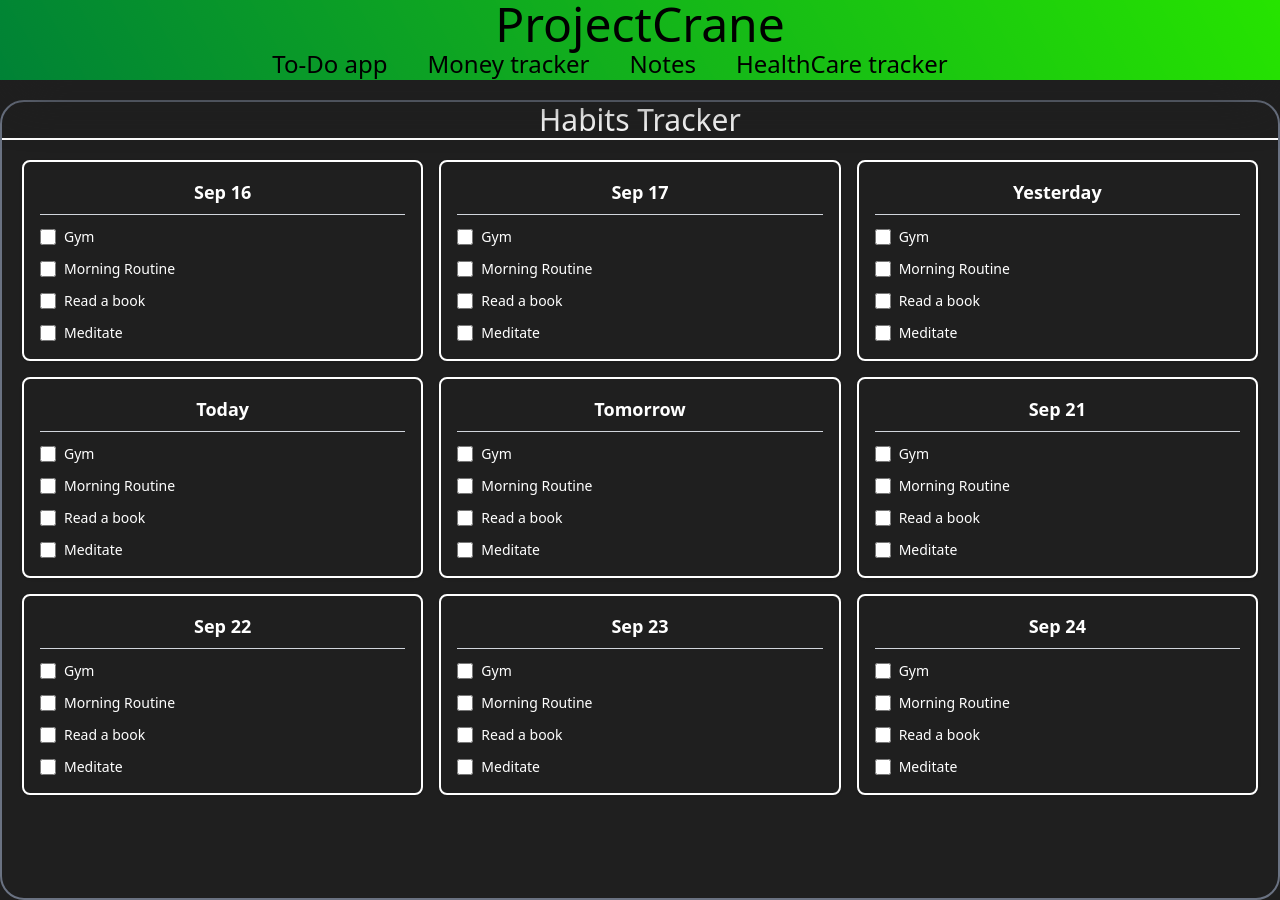
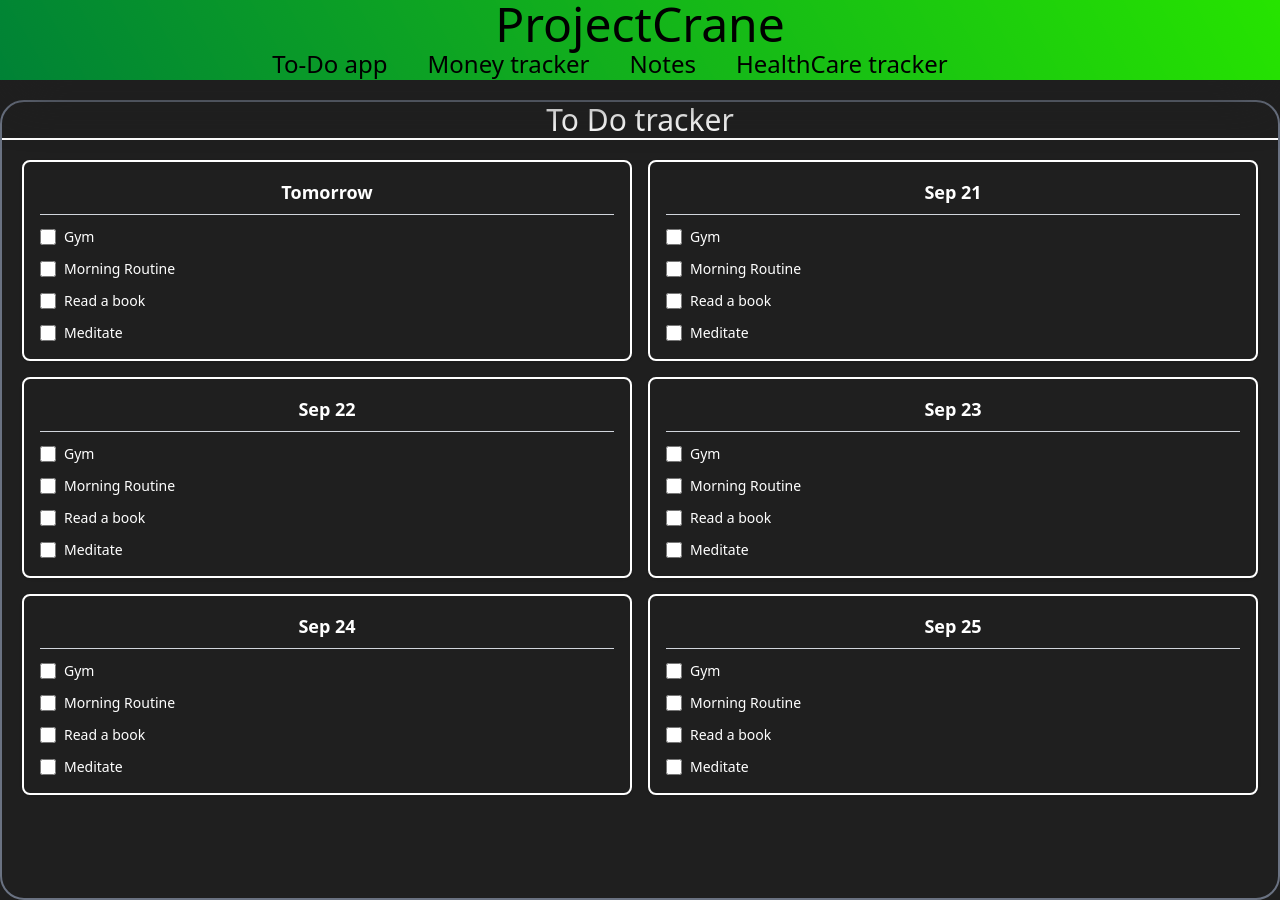
Before and after one commit to Max6453/projectCrane, a Vue app: page /to-do in a window 1280 px wide. Built offline with nearby package versions, Linux system fonts and the light colour scheme.

Commit message:
update 1.0.7 minor changes

```diff
--- a/src/Views/Home.vue
+++ b/src/Views/Home.vue
@@ -142,7 +142,7 @@ export default {
     <section>
       <div class="grid grid-cols-2 gap-15 w-full">
         <aside class="w-full border-2 border-gray-500 h-dvh rounded-3xl">
-          <h3 class="text-3xl text-main text-center border-b-2 border-main">Habits Tracker</h3>
+          <h1 class="text-3xl  text-main text-center border-b-2 border-main">Habits Tracker</h1>
           <div class="grid grid-cols-3 text-main p-5 gap-4">
 
             <!-- Generate cards for each day -->
@@ -210,7 +210,7 @@ export default {
       </a>
     </div>
     <span class="relative top-40">
-      <p class="text-center text-xl text-white"> All rights reserved</p>
+      <p class="text-center text-md text-white">Designed and developed by <a href="https://maximharvancik.vercel.app">Maxim Harvančík</a></p>
     </span>
   </footer>
   </section>
--- a/src/Views/Todo.vue
+++ b/src/Views/Todo.vue
@@ -51,7 +51,7 @@ export default {
       const generatedDays: Day[] = [];
 
       // Generate 6 days (5 past days, today, 3 future days)
-      for (let i = -3; i <= 5; i++) {
+      for (let i = 1; i <= 6; i++) {
         const date = new Date(today);
         date.setDate(today.getDate() + i);
 
@@ -138,8 +138,8 @@ export default {
         <router-view></router-view>
 
         <aside class="w-full border-2 border-gray-500 h-dvh rounded-3xl top-25 relative">
-          <h3 class="text-3xl text-main text-center border-b-2 border-main">Habits Tracker</h3>
-          <div class="grid grid-cols-3 text-main p-5 gap-4">
+          <h3 class="text-3xl text-main text-center border-b-2 border-main">To Do tracker</h3>
+          <div class="grid grid-cols-2 text-main p-5 gap-4">
 
             <!-- Generate cards for each day -->
             <div
```
